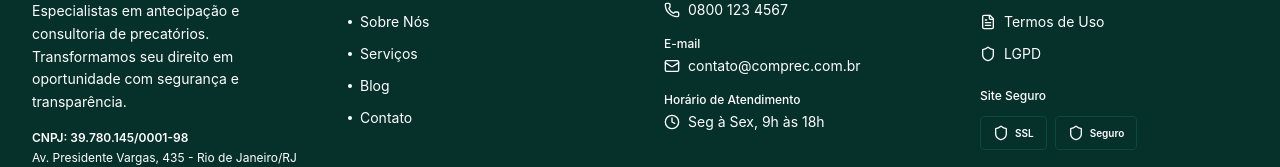
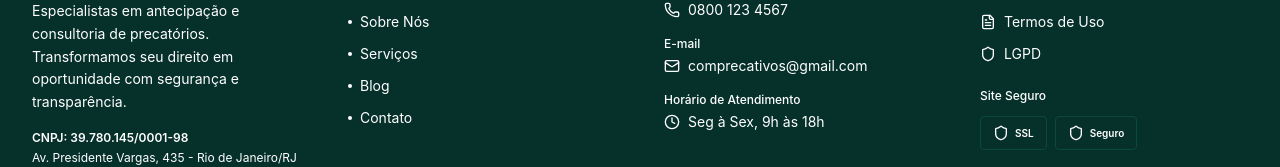
Before and after one commit to origin4data/frontend-institucional-comprec, a React (Vite) app: page / in a window 1280 px wide. Shown: the part 4156-4323 px from the top of the page. Built offline with nearby package versions, Linux system fonts and the light colour scheme.

Commit message:
:sparkles:feat: colocando o email correto no footer

```diff
--- a/src/components/Footer.tsx
+++ b/src/components/Footer.tsx
@@ -105,7 +105,7 @@ export function Footer() {
                 <p className="text-white font-medium text-xs mb-1">E-mail</p>
                 <a href="mailto:contato@comprec.com.br" className="text-white hover:text-[#48BAB8] transition-colors text-sm flex items-center gap-2">
                   <Mail className="w-4 h-4 text-white" />
-                  contato@comprec.com.br
+                  comprecativos@gmail.com
                 </a>
               </li>
               <li>
```
